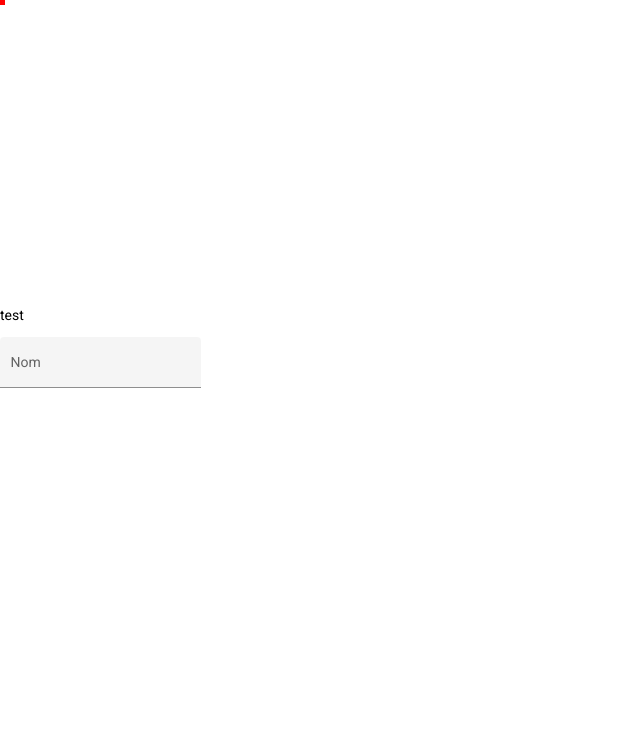
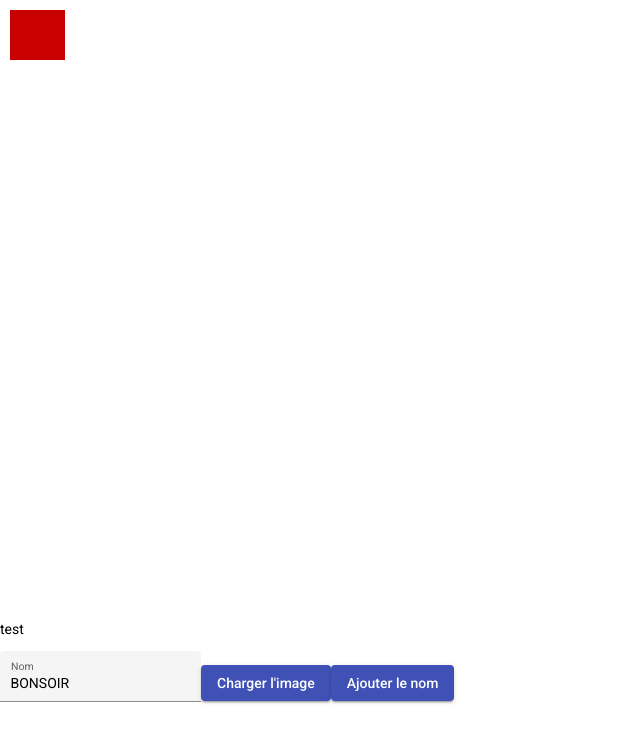
Before and after one commit to willwebcraft/ygo-card-maker, an Angular app: page / in a window 1280 px wide. Shown: the top 742 px of the page, without its empty margins (0-640 px from the left). Built offline with nearby package versions, Linux system fonts and the light colour scheme.

Commit message:
WIP: add card in canvas

```diff
--- a/src/app/app.component.html
+++ b/src/app/app.component.html
@@ -1,5 +1,5 @@
 <div class="result-card">
-  <canvas #canvas width="600" height="300">
+  <canvas #cardCanvas width="421" height="614">
 
   </canvas>
 </div>
@@ -13,6 +13,7 @@
       <input matInput type="text" formControlName="name" aria-label="Nom de la carte">
     </mat-form-field>
 
-
+    <button color="primary" mat-raised-button (click)="loadImage()">Charger l'image</button>
+    <button color="primary" mat-raised-button (click)="addName()">Ajouter le nom</button>
   </form>
 </div>
--- a/src/app/app.component.ts
+++ b/src/app/app.component.ts
@@ -8,8 +8,8 @@ import { FormBuilder, FormControl, FormGroup } from '@angular/forms';
 })
 export class AppComponent {
 
-  @ViewChild('canvas', {static: true})
-  canvas: ElementRef<HTMLCanvasElement>;
+  @ViewChild('cardCanvas', {static: true})
+  cardCanvas: ElementRef<HTMLCanvasElement>;
   private _context: CanvasRenderingContext2D;
 
   title = 'ygo-card-maker';
@@ -18,17 +18,44 @@ export class AppComponent {
 
   constructor(private _formBuilder: FormBuilder){
     this.cardForm = this._formBuilder.group({
-      name: new FormControl([''])
+      name: new FormControl(['BONSOIR'])
     })
   }
 
   ngOnInit(){
-    this._context = this.canvas.nativeElement.getContext('2d');
+    this.drawTest()
   }
 
-  ngAfterViewInit(){
-    this._context.fillStyle = 'red';
-    this._context.fillRect(0,0,5,5);
+  drawTest(){
+
+    const canvas = this.cardCanvas.nativeElement;
+    if(canvas.getContext){
+      let context = canvas.getContext('2d');
+      context.clearRect(0,0, canvas.width, canvas.height);
+      context.fillStyle = 'rgb(200,0,0)';
+      context.fillRect(10,10,55,50)
+    }
+
+  }
+
+  loadImage(){
+    const canvas = this.cardCanvas.nativeElement;
+    if(canvas.getContext){
+      let context = canvas.getContext('2d');
+      const base_image = new Image();
+      base_image.src = '../assets/templates/normal.jpg';
+      base_image.onload = function(){context.drawImage(base_image, 0,0,421, 614)}
+    }
+  }
+
+  addName(){
+    const canvas = this.cardCanvas.nativeElement;
+    if(canvas.getContext){
+      let context = canvas.getContext('2d');
+      const name = this.cardForm.controls.name.value;
+      context.font = "60pt Calibri black";
+      context.fillText(name, 50, 60);
+    }
   }
 
 }
--- a/src/app/app.module.ts
+++ b/src/app/app.module.ts
@@ -6,7 +6,8 @@ import { AppRoutingModule } from './app-routing.module';
 import { AppComponent } from './app.component';
 import { BrowserAnimationsModule } from '@angular/platform-browser/animations';
 import { MatFormFieldModule } from '@angular/material/form-field';
-import { MatInputModule } from "@angular/material/input"
+import { MatInputModule } from "@angular/material/input";
+import { MatButtonModule } from "@angular/material/button"
 
 @NgModule({
   declarations: [
@@ -18,7 +19,8 @@ import { MatInputModule } from "@angular/material/input"
     ReactiveFormsModule,
     BrowserAnimationsModule,
     MatFormFieldModule,
-    MatInputModule
+    MatInputModule,
+    MatButtonModule
   ],
   providers: [],
   bootstrap: [AppComponent]
```
